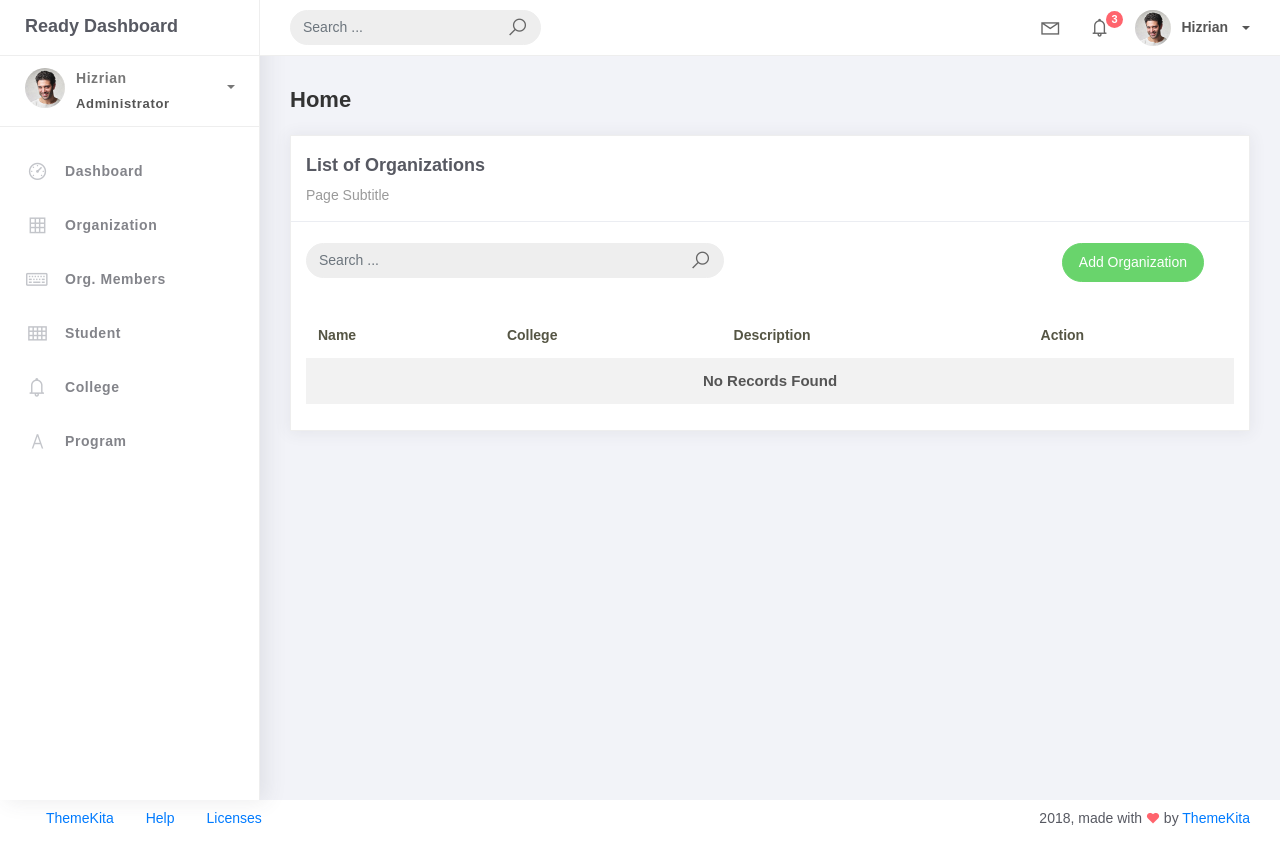
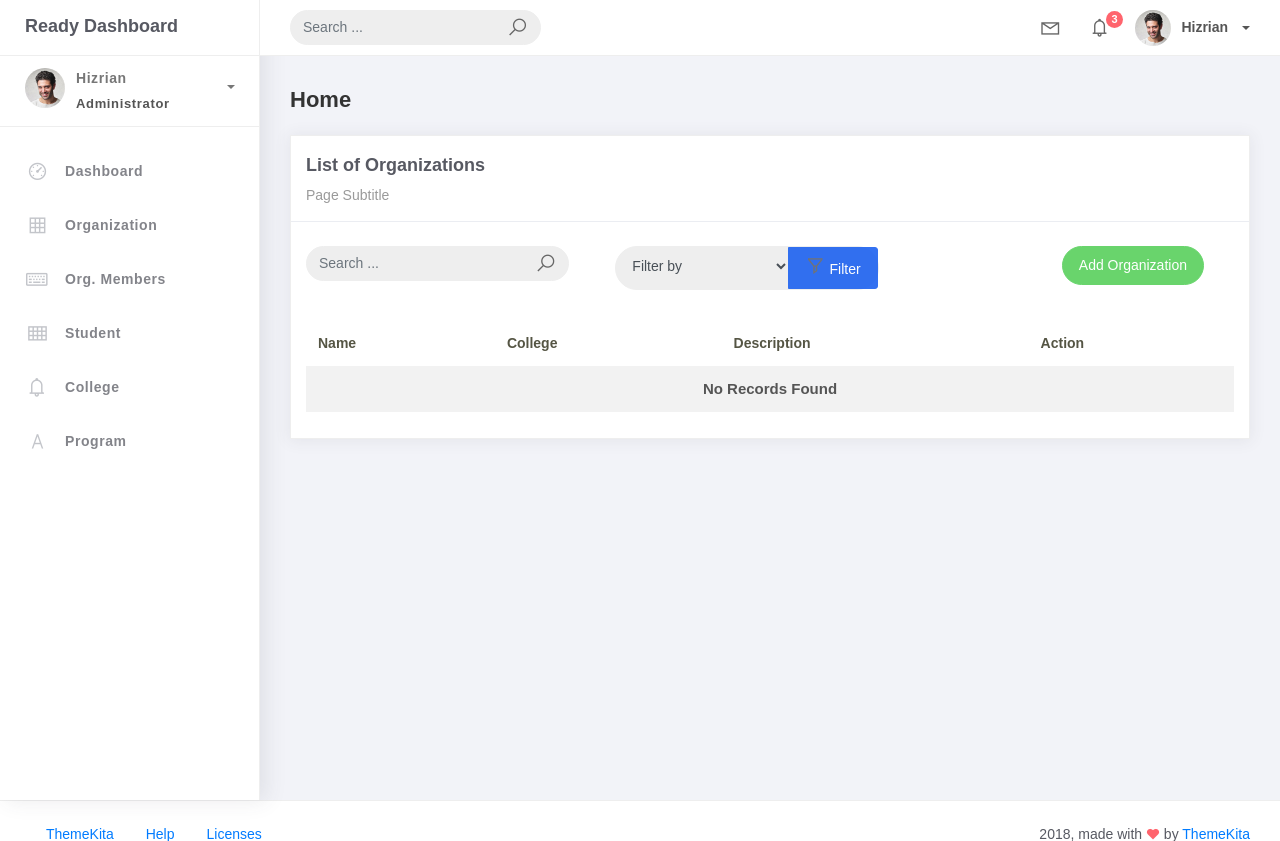
Before and after one commit to lereza/PSUSphere, a Django app: page /organization_list/ in a window 1280 px wide. Shown: the top 841 px of the page. Run offline with Django 5.2, Linux system fonts and the light colour scheme; data that the repository does not hold is empty; some libraries are stand-ins or nearby versions.

Commit message:
Refactor organization member views and templates, add search functionality

```diff
--- a/projectsite/studentorg/forms.py
+++ b/projectsite/studentorg/forms.py
@@ -26,3 +26,9 @@ class ProgramForm(ModelForm):
     class Meta:
         model = Program
         fields = "__all__"
+
+# Search Form for Full Name and Date
+class SearchForm(forms.Form):
+    fullname = forms.CharField(max_length=100, required=False, label='Full Name')
+    start_date = forms.DateField(widget=forms.SelectDateWidget(), required=False, label='Start Date')
+    end_date = forms.DateField(widget=forms.SelectDateWidget(), required=False, label='End Date')
--- a/projectsite/studentorg/views.py
+++ b/projectsite/studentorg/views.py
@@ -9,6 +9,21 @@ from typing import Any
 from django.db.models.query import QuerySet
 from django.db.models import Q
 
+# Base Search ListView
+class SearchListView(ListView):
+    search_fields = []
+
+    def get_queryset(self):
+        query = self.request.GET.get('q')
+        qs = super().get_queryset()
+        if query:
+            filters = Q()
+            for field in self.search_fields:
+                filters |= Q(**{f"{field}__icontains": query})
+            qs = qs.filter(filters)
+        return qs
+
+# HomePageView (No Changes needed)
 @method_decorator(login_required, name='dispatch')
 class HomePageView(TemplateView):
     template_name = "home.html"
@@ -22,22 +37,14 @@ class HomePageView(TemplateView):
         context['programs'] = Program.objects.all()
         return context
 
-# Organization URLs
+# Organization Views
 
-class OrganizationList(ListView):
+class OrganizationList(SearchListView):
     model = Organization
     context_object_name = 'organizations'
     template_name = 'org_list.html'
     paginate_by = 5
-
-    def get_queryset(self, *args, **kwargs):
-        qs = super(OrganizationList, self).get_queryset(*args, **kwargs)
-        if self.request.GET.get("q") != None:
-            query = self.request.GET.get('q')
-            qs = qs.filter(Q(name__icontains=query) |
-                           Q(description__icontains=query))
-        return qs
-
+    search_fields = ['name', 'description']
 
 class OrganizationCreateView(CreateView):
     model = Organization
@@ -56,25 +63,14 @@ class OrganizationDeleteView(DeleteView):
     template_name = 'org_del.html'
     success_url = reverse_lazy('organization-list')
 
-# Organization member URLs
+# Organization Member Views
 
-class OrgMemberList(ListView):
+class OrgMemberList(SearchListView):
     model = OrgMember
     context_object_name = 'orgMember'
     template_name = 'orgMem_list.html'
     paginate_by = 5
-
-    def get_queryset(self, *args, **kwargs):
-        qs = super(OrgMemberList, self).get_queryset(*args, **kwargs)
-        query = self.request.GET.get('q')
-        if query:
-            qs = qs.filter(
-                Q(student__firstname__icontains=query) |
-                Q(student__lastname__icontains=query)
-                |Q(organization__name__icontains=query)
-                |Q(organization__description__icontains=query)
-            )
-        return qs
+    search_fields = ['student__firstname', 'student__lastname', 'organization__name', 'organization__description']
 
 class OrgMemberCreateView(CreateView):
     model = OrgMember
@@ -93,25 +89,14 @@ class OrgMemberDeleteView(DeleteView):
     template_name = 'orgMem_del.html'
     success_url = reverse_lazy('orgMem_list')
 
-# Student list
-class StudentList(ListView):
+# Student Views
+
+class StudentList(SearchListView):
     model = Student
     context_object_name = 'students'
     template_name = 'student_list.html'
     paginate_by = 5
-
-    def get_queryset(self, *args, **kwargs):
-        qs = super(StudentList, self).get_queryset(*args, **kwargs)
-        query = self.request.GET.get('q')
-        if query:
-            qs = qs.filter(
-                Q(firstname__icontains=query) |
-                Q(lastname__icontains=query)|
-                Q(middlename__icontains=query) |
-                Q(student_id__icontains=query) |
-                Q(program__prog_name__icontains=query)
-            )
-        return qs
+    search_fields = ['firstname', 'lastname', 'middlename', 'student_id', 'program__prog_name']
 
 class StudentCreateView(CreateView):
     model = Student
@@ -130,23 +115,14 @@ class StudentDeleteView(DeleteView):
     template_name = 'student_del.html'
     success_url = reverse_lazy('student_list')
 
-# College list
+# College Views
 
-class CollegeList(ListView):
+class CollegeList(SearchListView):
     model = College
     context_object_name = 'colleges'
     template_name = 'college_list.html'
     paginate_by = 5
-
-
-    def get_queryset(self, *args, **kwargs):
-        qs = super(CollegeList, self).get_queryset(*args, **kwargs)
-        query = self.request.GET.get('q')
-        if query:
-            qs = qs.filter(
-                Q(college_name__icontains=query)
-            )
-        return qs
+    search_fields = ['college_name']
 
 class CollegeCreateView(CreateView):
     model = College
@@ -165,22 +141,14 @@ class CollegeDeleteView(DeleteView):
     template_name = 'college_del.html'
     success_url = reverse_lazy('college_list')
 
-# Program URLs
-class ProgramList(ListView):
+# Program Views
+
+class ProgramList(SearchListView):
     model = Program
     context_object_name = 'programs'
     template_name = 'program_list.html'
     paginate_by = 5
-
-    def get_queryset(self, *args, **kwargs):
-        qs = super(ProgramList, self).get_queryset(*args, **kwargs)
-        query = self.request.GET.get('q')
-        if query:
-            qs = qs.filter(
-                Q(college__college_name__icontains=query)|
-                Q(prog_name__icontains=query)
-            )
-        return qs
+    search_fields = ['college__college_name', 'prog_name']
 
 class ProgramCreateView(CreateView):
     model = Program
--- a/projectsite/templates/org_list.html
+++ b/projectsite/templates/org_list.html
@@ -1,7 +1,11 @@
-{% extends 'base.html' %} {% load static %} {% block content %}
+{% extends 'base.html' %}
+{% load static %}
+{% block content %}
 <div class="content">
     <div class="container-fluid">
         <h4 class="page-title">Home</h4>
+
+        <!-- Row for Search and Add Organization Button -->
         <div class="row">
             <div class="col-md-12">
                 <div class="card">
@@ -9,12 +13,14 @@
                         <div class="card-title">List of Organizations</div>
                         <div class="card-category">Page Subtitle</div>
                     </div>
-                <br />
-                <div class="col-md-12 row">
-                    <div class="col-md-6">
+
+                    <!-- Search Form and Filter Section -->
+                    <div class="col-md-12 row mt-4">
+                        <!-- Search Form -->
+                        <div class="col-md-4">
                             <form class="navbar-left navbar-form nav-search mr-md-3" action="{% url 'organization-list' %}">
                                 <div class="input-group">
-                                <input type="text" placeholder="Search ..." class="form-control"  name="q" />
+                                    <input type="text" placeholder="Search ..." class="form-control" name="q" />
                                     <div class="input-group-append">
                                         <span class="input-group-text">
                                             <i class="la la-search search-icon"></i>
@@ -23,12 +29,35 @@
                                 </div>
                             </form>
                         </div>
-                    <div class="col-md-6">
+
+                        <!-- Search Filter Dropdown -->
+                        <div class="col-md-4">
+                            <form class="navbar-left navbar-form nav-search mr-md-3" action="{% url 'organization-list' %}">
+                                <div class="input-group">
+                                    <select name="filter" class="form-control">
+                                        <option value="" disabled selected>Filter by</option>
+                                        <option value="name">Name</option>
+                                        <option value="college">College</option>
+                                        <option value="description">Description</option>
+                                    </select>
+                                    <div class="input-group-append">
+                                        <button type="submit" class="btn btn-primary">
+                                            <i class="la la-filter search-icon"></i> Filter
+                                        </button>
+                                    </div>
+                                </div>
+                            </form>
+                        </div>
+
+                        <!-- Add Organization Button -->
+                        <div class="col-md-4">
                             <div class="pull-right">
                                 <a href="{% url 'organization-add' %}" class="btn btn-success btn-rounded">Add Organization</a>
                             </div>
                         </div>
                     </div>
+
+                    <!-- Table displaying organizations -->
                     <div class="card-body">
                         <table class="table table-striped mt-3">
                             <thead>
@@ -49,20 +78,23 @@
                                             <a href="{% url 'organization-update' object.id %}">Edit</a>
                                             <a href="{% url 'organization-delete' object.id %}" class="text-danger">Delete</a>
                                         </td>
+                                    </tr>
+                                {% empty %}
                                     <tr>
-                            {% empty %}
-                            </tr>
-                            <td colspan="4" style="text-align: center;">
+                                        <td colspan="4" class="text-center">
                                             <p class="text-sm font-weight-bold mb-0">No Records Found</p>
                                         </td>
                                     </tr>
                                 {% endfor %}
                             </tbody>
                         </table>
+
+                        <!-- Pagination Include -->
                         {% include 'includes/pagination.html' %}
                     </div>
                 </div>
             </div>
         </div>
     </div>
+</div>
 {% endblock %}
```
Also changed, not shown: projectsite/templates/Student_list.html (+41 -8 lines), projectsite/templates/orgMem_list.html (+12 -2 lines). Lines whose indentation alone changed are shown as unchanged.
